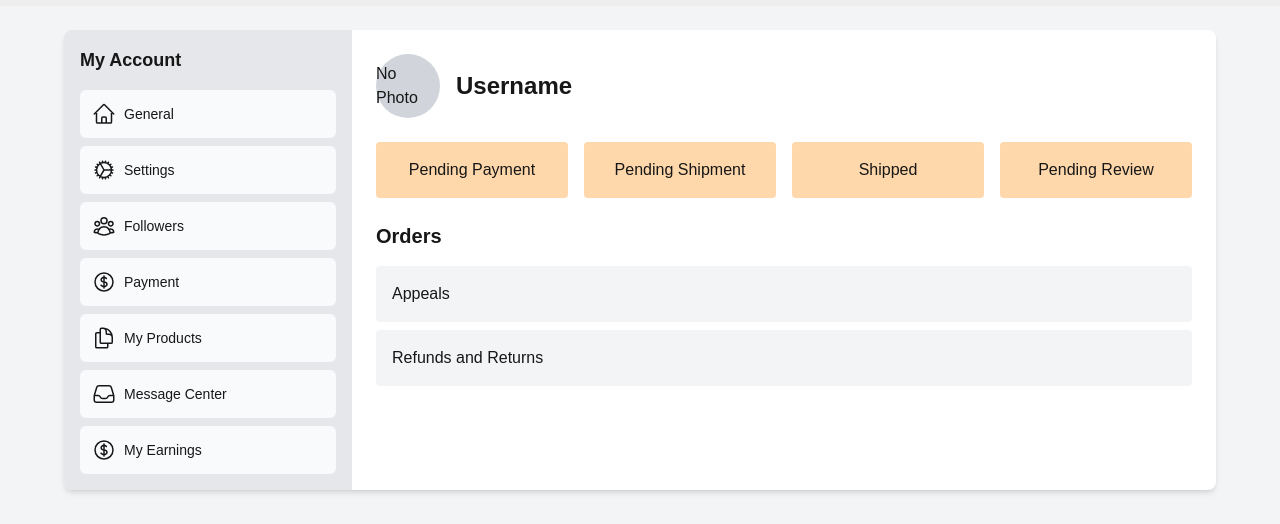
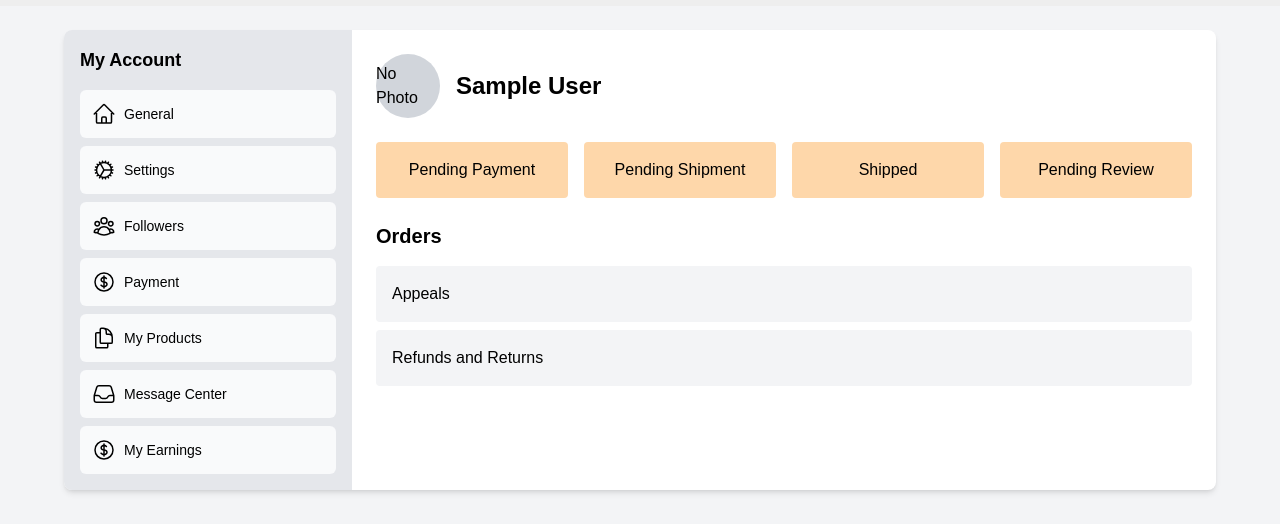
Before and after one commit to Juarpla/handcrafted-haven, a Next.js app: page /dashboard in a window 1280 px wide. Shown: the part 406-930 px from the top of the page. Built offline with nearby package versions, Linux system fonts and the light colour scheme; no server answers; sample sign-in values are in the browser's storage; a web font is replaced by a local one.

Commit message:
added build and fixed overwritten content

```diff
--- a/src/app/dashboard/page.tsx
+++ b/src/app/dashboard/page.tsx
@@ -1,3 +1,4 @@
+/* eslint-disable prettier/prettier */
 "use client";
 
 import AboutUs from "@/app/ui/dashboard/aboutUs";
--- a/src/app/ui/dashboard/MyAccountPage.tsx
+++ b/src/app/ui/dashboard/MyAccountPage.tsx
@@ -1,12 +1,22 @@
 /* eslint-disable prettier/prettier */
-// src/app/components/MyAccountPage.tsx
+
+// {name: "My Earnings", href: "/account/earnings", icon: CurrencyDollarIcon},
+// ];
+
+// interface MyAccountProps {
+//   userName: string;
+// }
+
+interface MyAccountPropsOptional {
+  userName?: string;
+}
 
 import React from "react";
 import Sidebar from "./sidebar";
 
-const MyAccountPage: React.FC = () => {
+const MyAccountPage: React.FC<MyAccountPropsOptional> = ({userName = "Guest"}) => {
   return (
-    <div className="min-h-screen bg-gray-100 p-6">
+    <div className="min-h-screen bg-gray-100 p-6 text-black">
       <div className="mx-auto max-w-6xl overflow-hidden rounded-lg bg-white shadow-md">
         <div className="flex">
           {/* Sidebar */}
@@ -18,7 +28,7 @@ const MyAccountPage: React.FC = () => {
                 <span>No Photo</span>
               </div>
               <div className="ml-4">
-                <h2 className="text-2xl font-bold">Username</h2>
+                <h2 className="text-2xl font-bold">{userName}</h2>
               </div>
             </div>
             <div className="mb-6">
--- a/src/app/ui/dashboard/sidebar.tsx
+++ b/src/app/ui/dashboard/sidebar.tsx
@@ -42,7 +42,7 @@ const Sidebar: React.FC = () => {
               key={link.name}
               href={link.href}
               className={clsx(
-                "flex h-[48px] grow items-center justify-center gap-2 rounded-md bg-gray-50 p-3 text-sm font-medium hover:bg-sky-100 hover:text-blue-600 md:flex-none md:justify-start md:p-2 md:px-3",
+                "flex h-[48px] grow items-center justify-center gap-2 rounded-md bg-gray-50 p-3 text-sm font-medium hover:bg-sky-100 hover:text-blue-600 md:flex-none md:justify-start md:p-2 md:px-3 text-black",
                 {"bg-sky-100 text-blue-600": pathname === link.href}
               )}
             >
```
